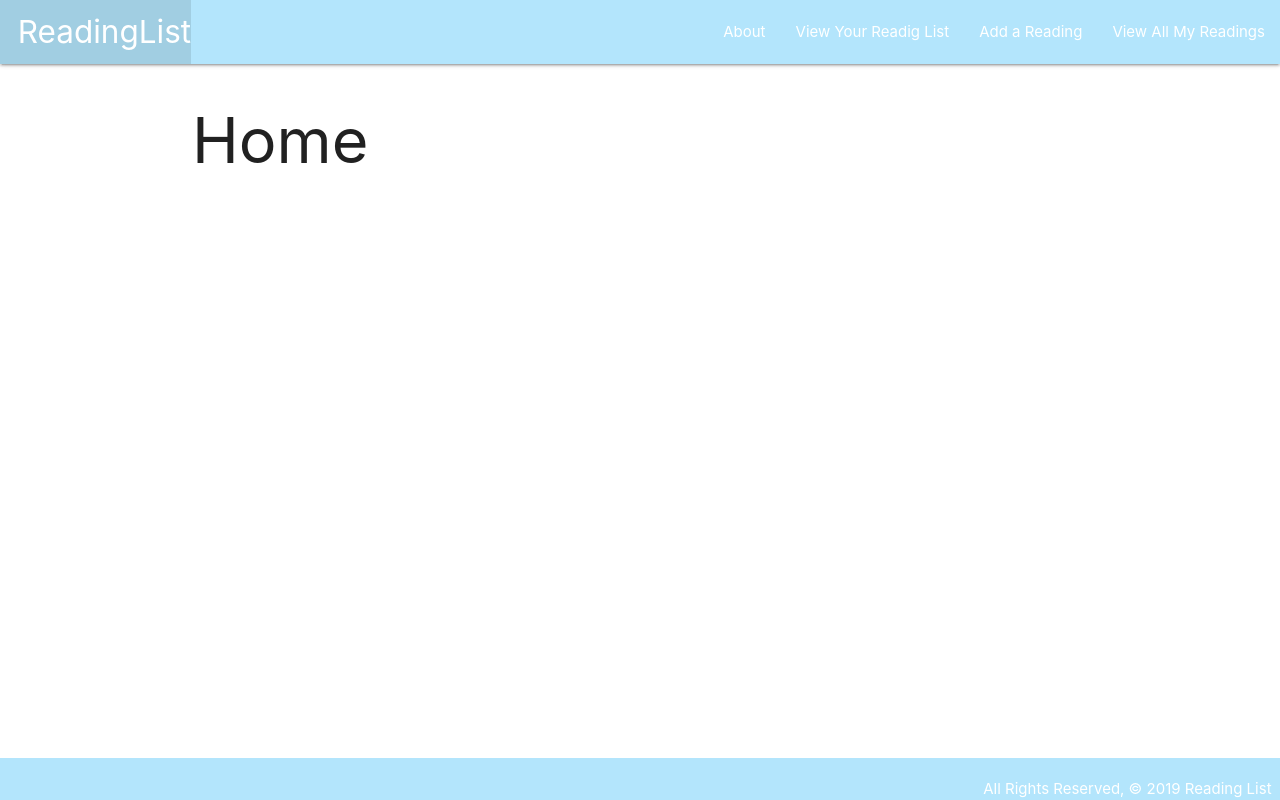
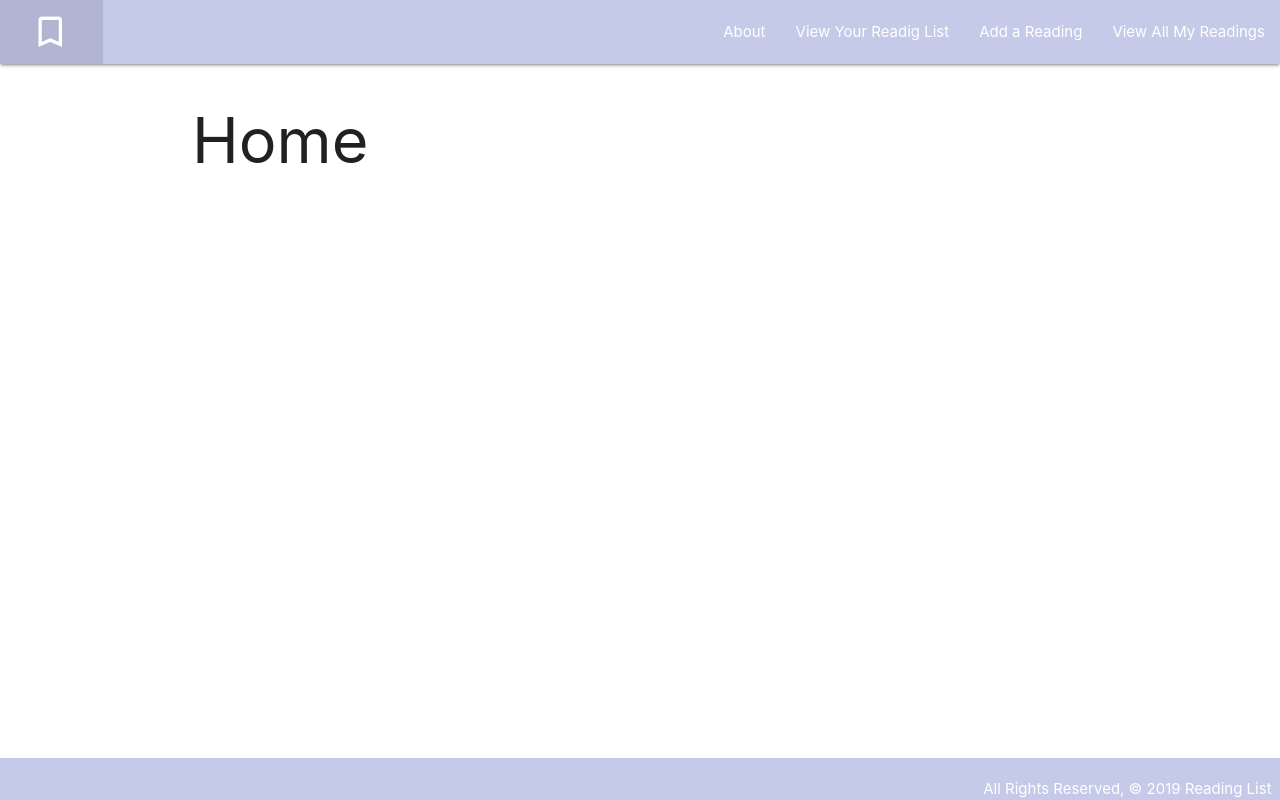
Before and after one commit to Bridgta/your-reading-list, a Django app: page / in a window 1280 px wide. Run offline with Django 3.2, Linux system fonts and the light colour scheme.

Commit message:
changed nav logo

```diff
--- a/main_app/models.py
+++ b/main_app/models.py
@@ -29,9 +29,7 @@ class Read(models.Model):
         date = models.DateField('Reading date')
         chapter = models.CharField(
                 max_length=1,
-                # add the 'choices' field option
                 choices=CHAPS,
-                # set the default value for meal to be 'B'
                 default=CHAPS[0][0]
         )
         reading = models.ForeignKey(Reading, on_delete=models.CASCADE)
--- a/main_app/static/css/style.css
+++ b/main_app/static/css/style.css
@@ -14,9 +14,14 @@ footer {
 }
 
 #headmon {
-  background-color: #b3e5fc;
+  background-color: #c5cae9;
 }
 
 #bottommon {
-  background-color: #b3e5fc;
+  background-color: #c5cae9;
 }
+
+#bookmark {
+  font-size: 2.7rem;
+  padding-left: 2rem;
+}
--- a/main_app/templates/base.html
+++ b/main_app/templates/base.html
@@ -16,6 +16,10 @@
       href="{% static 'css/style.css' %}"
     />
     <script src="https://cdnjs.cloudflare.com/ajax/libs/materialize/1.0.0/js/materialize.min.js"></script>
+    <link
+      href="https://fonts.googleapis.com/icon?family=Material+Icons"
+      rel="stylesheet"
+    />
   </head>
   <body>
     <header class="navbar-fixed">
@@ -23,7 +27,11 @@
         <div id="headmon" class="nav-wrapper">
           <ul>
             <li>
-              <a href="/" class="left brand-logo">&nbsp;&nbsp;ReadingList</a>
+              <a href="/" class="left brand-logo"
+                >&nbsp;&nbsp;<i id="bookmark" class="material-icons"
+                  >bookmark_border</i
+                ></a
+              >
             </li>
           </ul>
           <ul class="right">
```
